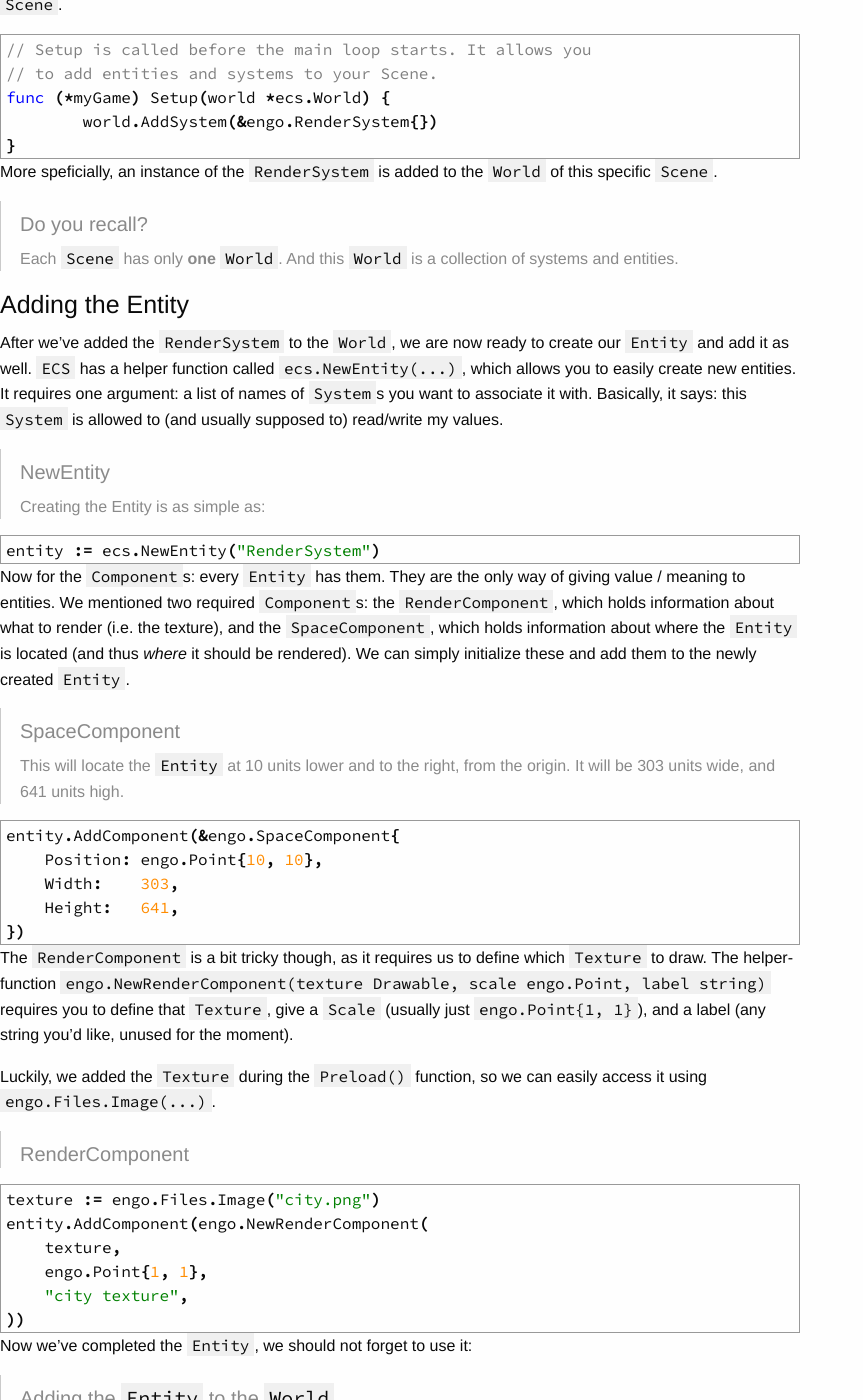
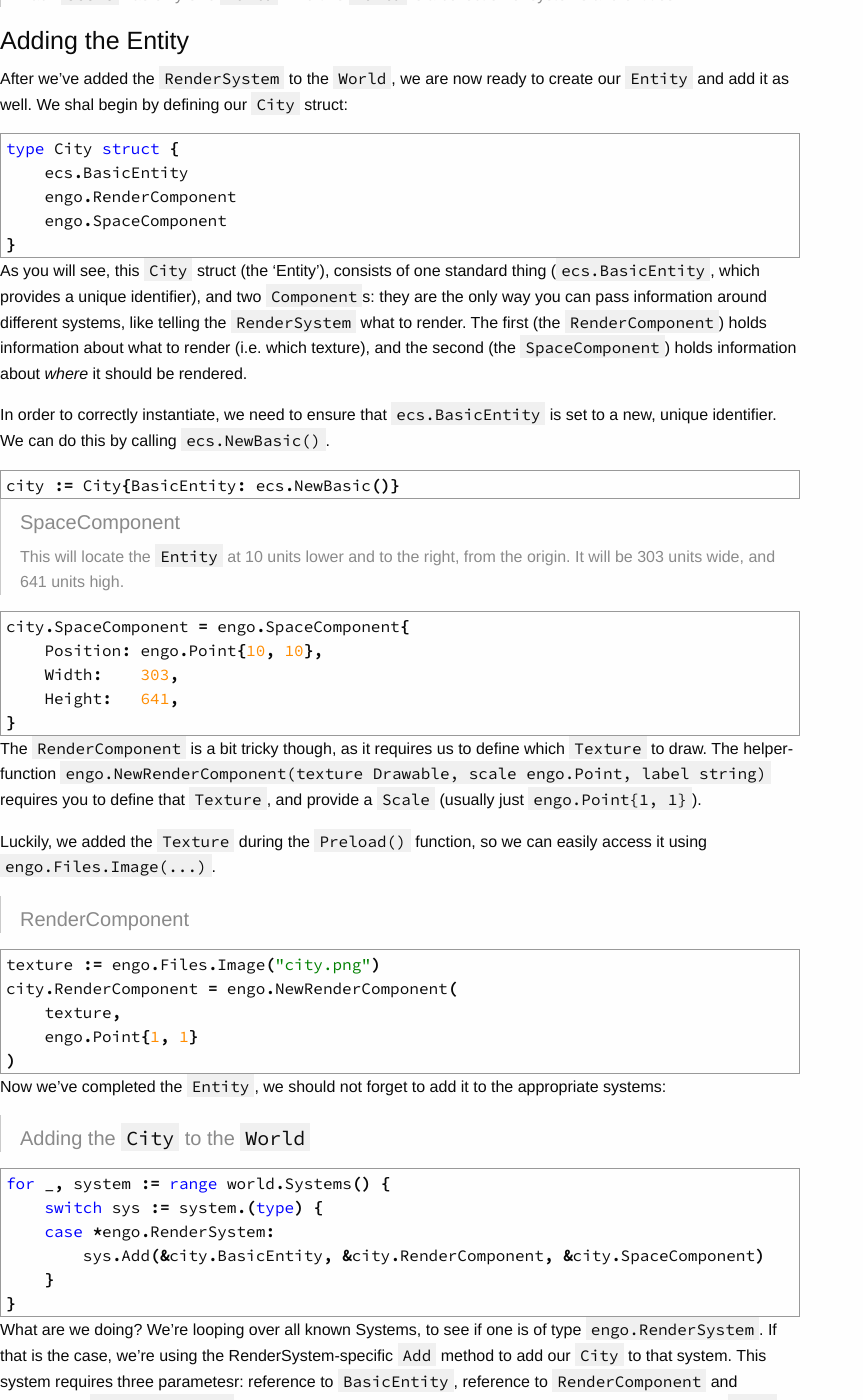
Before and after one commit to EngoEngine/engoengine.github.io, a Jekyll site: the page built from tutorials/_posts/2016-04-09-hello-world.md, in a window 1280 px wide and 1400 px high, scrolled down 3832 px. Shown: the whole window, without its empty margins (0-863 px from the left). Built offline with Jekyll 4.4.1, drawn with Linux system fonts in a browser that asks for light colours; nearby versions of some CDN libraries; some of the changed text lies outside the part shown.

Commit message:
Fixed first two tutorials

```diff
--- a/tutorials/_posts/2016-04-09-hello-world.md
+++ b/tutorials/_posts/2016-04-09-hello-world.md
@@ -56,29 +56,18 @@ import (
 	"engo.io/ecs"
 )
 
-type myGame struct {}
+type myScene struct {}
 
 // Type uniquely defines your game type
-func (*myGame) Type() string { return "myGame" }
+func (*myScene) Type() string { return "myGame" }
 
 // Preload is called before loading any assets from the disk,
 // to allow you to register / queue them
-func (*myGame) Preload() {}
+func (*myScene) Preload() {}
 
 // Setup is called before the main loop starts. It allows you
 // to add entities and systems to your Scene.
-func (*myGame) Setup(*ecs.World) {}
-
-// Show is called whenever the other Scene becomes inactive,
-// and this one becomes the active one
-func (*myGame) Show() {}
-
-// Hide is called when an other Scene becomes active
-func (*myGame) Hide() {}
-
-// Exit is called when the game receives a close event
-// handle all your cleanup logic here
-func (*myGame) Exit() {}
+func (*myScene) Setup(*ecs.World) {}
 
 func main() {
 	opts := engo.RunOptions{
@@ -86,7 +75,7 @@ func main() {
 		Width:  400,
 		Height: 400,
 	}
-	engo.Run(opts, &myGame{})
+	engo.Run(opts, &myScene{})
 }
 {% endhighlight %}
 
@@ -119,7 +108,7 @@ Applying this, we get:
 {% highlight go %}
 // Preload is called before loading any assets from the disk,
 // to allow you to register / queue them
-func (*myGame) Preload() {
+func (*myScene) Preload() {
 	engo.Files.Add("assets/textures/city.png")
 }
 {% endhighlight %}
@@ -155,7 +144,7 @@ In order to add the `RenderSystem` to our `engo`-game, we want to add it within
 {% highlight go %}
 // Setup is called before the main loop starts. It allows you
 // to add entities and systems to your Scene.
-func (*myGame) Setup(world *ecs.World) {
+func (*myScene) Setup(world *ecs.World) {
 	world.AddSystem(&engo.RenderSystem{})
 }
 {% endhighlight %}
@@ -166,37 +155,44 @@ More speficially, an instance of the `RenderSystem` is added to the `World` of t
 > Each `Scene` has only **one** `World`. And this `World` is a collection of systems and entities.
 
 #### Adding the Entity
-After we've added the `RenderSystem` to the `World`, we are now ready to create our `Entity` and add it as well. `ECS`
-has a helper function called `ecs.NewEntity(...)`, which allows you to easily create new entities. It
-requires one argument: a list of names of `System`s you want to associate it with. Basically, it says: this `System` is
-allowed to (and usually supposed to) read/write my values.
+After we've added the `RenderSystem` to the `World`, we are now ready to create our `Entity` and add it as well. We
+shal begin by defining our `City` struct:
 
-> ##### NewEntity
-> Creating the Entity is as simple as:
-> {% highlight go %}
-entity := ecs.NewEntity("RenderSystem")
+{% highlight go %}
+type City struct {
+    ecs.BasicEntity
+    engo.RenderComponent
+    engo.SpaceComponent
+}
 {% endhighlight %}
 
-Now for the `Component`s: every `Entity` has them. They are the only way of giving value / meaning to entities. We
-mentioned two required `Component`s: the `RenderComponent`, which holds information about what to render (i.e. the
-texture), and the `SpaceComponent`, which holds information about where the `Entity` is located (and thus *where*
-it should be rendered). We can simply initialize these and add them to the newly created `Entity`.
+As you will see, this `City` struct (the 'Entity'), consists of one standard thing (`ecs.BasicEntity`, which provides
+a unique identifier), and two `Component`s: they are the only way you can pass information around different systems,
+like telling the `RenderSystem` what to render. The first (the `RenderComponent`) holds information about what to render
+(i.e. which texture), and the second (the `SpaceComponent`) holds information about *where* it should be rendered.
+
+In order to correctly instantiate, we need to ensure that `ecs.BasicEntity` is set to a new, unique identifier. We
+can do this by calling `ecs.NewBasic()`.
+
+{% highlight go %}
+city := City{BasicEntity: ecs.NewBasic()}
+{% endhighlight %}
 
 > ##### SpaceComponent
 > This will locate the `Entity` at 10 units lower and to the right, from the origin. It will be 303 units wide, and
 > 641 units high.
 >
 > {% highlight go %}
-entity.AddComponent(&engo.SpaceComponent{
+city.SpaceComponent = engo.SpaceComponent{
     Position: engo.Point{10, 10},
     Width:    303,
     Height:   641,
-})
+}
 {% endhighlight %}
 
 The `RenderComponent` is a bit tricky though, as it requires us to define which `Texture` to draw. The helper-function
 `engo.NewRenderComponent(texture Drawable, scale engo.Point, label string)` requires you to define that `Texture`,
-give a `Scale` (usually just `engo.Point{1, 1}`), and a label (any string you'd like, unused for the moment).
+and provide a `Scale` (usually just `engo.Point{1, 1}`).
 
 Luckily, we added the `Texture` during the `Preload()` function, so we can easily access it using
 `engo.Files.Image(...)`.
@@ -205,20 +201,30 @@ Luckily, we added the `Texture` during the `Preload()` function, so we can easil
 >
 > {% highlight go %}
 texture := engo.Files.Image("city.png")
-entity.AddComponent(engo.NewRenderComponent(
+city.RenderComponent = engo.NewRenderComponent(
     texture,
-    engo.Point{1, 1},
-    "city texture",
-))
+    engo.Point{1, 1}
+)
 {% endhighlight %}
 
-Now we've completed the `Entity`, we should not forget to use it:
+Now we've completed the `Entity`, we should not forget to add it to the appropriate systems:
 
-> ##### Adding the `Entity` to the `World`
+> ##### Adding the `City` to the `World`
 >
 > {% highlight go %}
-world.AddEntity(entity)
+for _, system := range world.Systems() {
+    switch sys := system.(type) {
+    case *engo.RenderSystem:
+        sys.Add(&city.BasicEntity, &city.RenderComponent, &city.SpaceComponent)
+    }
+}
 {% endhighlight %}
+
+What are we doing? We're looping over all known Systems, to see if one is of type `engo.RenderSystem`. If that is the
+case, we're using the RenderSystem-specific `Add` method to add our `City` to that system. This system requires three
+parametesr: reference to `BasicEntity`, reference to `RenderComponent` and reference to `SpaceComponent`. We have all
+of those, so we can easily do this. If we were to add our `City` to more systems, we could simply add additional
+`case` clauses here, and call the appropriate `Add` functions.
 
 If we were to run our game (`go run traffic.go`), the result should look something like this:
 
```
